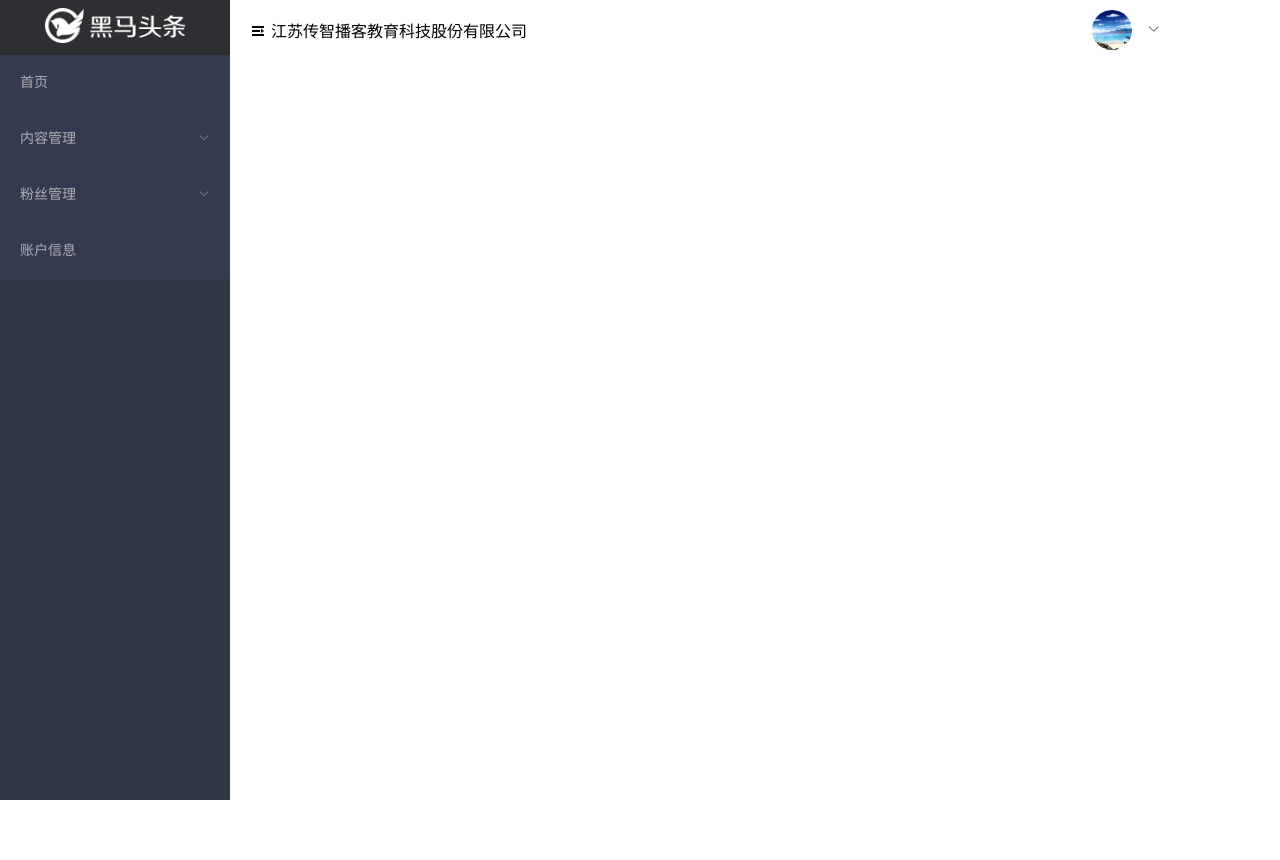
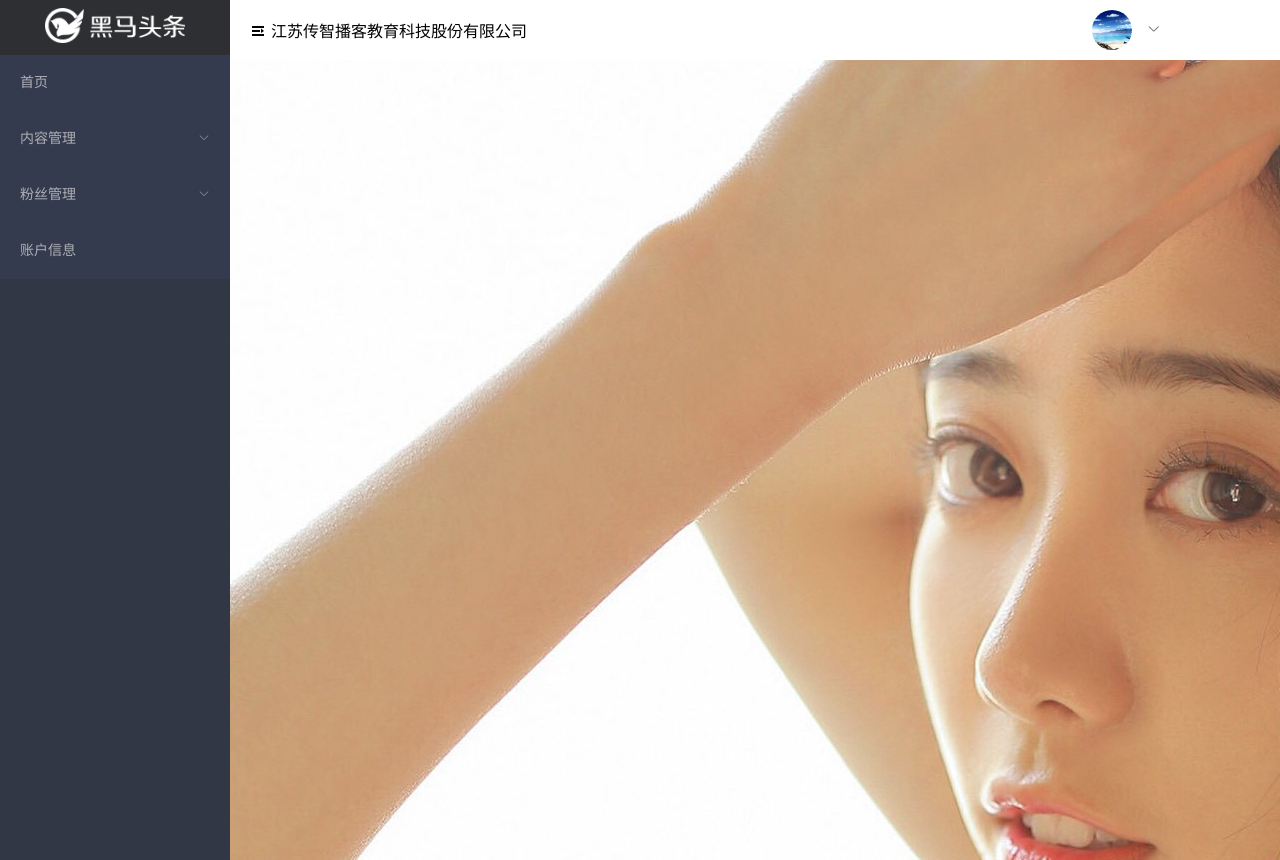
Before and after one commit to haonan824/89heimatoutiao, a Vue app: page /#/home in a window 1280 px wide. Before the commit the page ends 800 px from the top, so only its background shows below. Built offline with nearby package versions, Linux system fonts and the light colour scheme; no server answers.

Commit message:
黑马头条PC-主页模块-默认导航

```diff
--- a/src/components/home/homelist.vue
+++ b/src/components/home/homelist.vue
@@ -31,7 +31,6 @@ export default {}
 <style lang="less" scoped>
 .home-list {
   background-color: #323745;
-  height: 100vh;
   overflow: hidden;
   .homeimg {
     background-color: #2e2f32;
--- a/src/views/home/home.vue
+++ b/src/views/home/home.vue
@@ -10,6 +10,7 @@ export default {
 
 <style lang="less" scoped>
   .homeimg{
-      background-image: url('../../assets/img/login_db.jpg')
+      background-image: url('../../assets/img/login_db.jpg');
+      height: 100vh;
   }
 </style>
--- a/src/views/home/index.vue
+++ b/src/views/home/index.vue
@@ -1,13 +1,13 @@
 <template>
   <el-container>
-    <el-aside width='230px'>
+    <el-aside  style="width:230px; min-height:100vh; background-color: #323745;">
       <homelist></homelist>
     </el-aside>
     <el-container>
       <el-header>
         <hometop></hometop>
       </el-header>
-      <el-main>
+      <el-main style="padding:0;margin:0">
         <router-view/>
       </el-main>
     </el-container>
```
